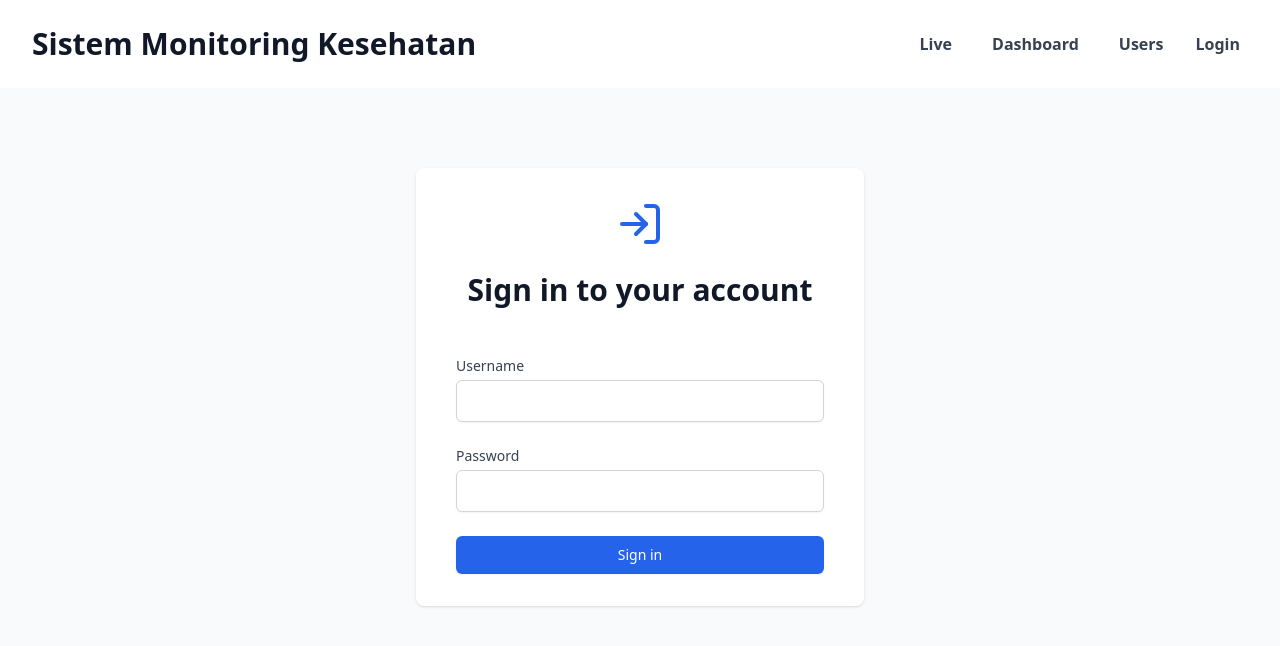
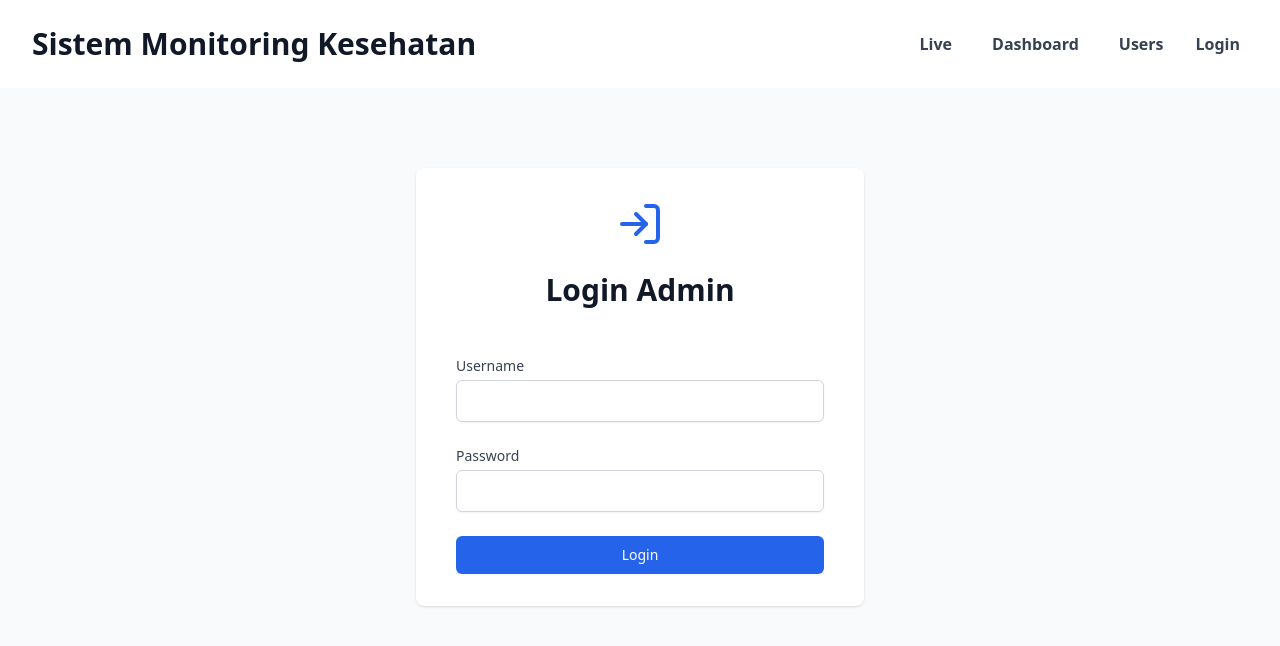
Before and after one commit to daniya-y/health-monitoring-system, a React (Vite) app: page /login in a window 1280 px wide. Shown: the top 646 px of the page. Built offline with nearby package versions, Linux system fonts and the light colour scheme; no server answers.

Commit message:
chore: change language

```diff
--- a/src/pages/Login.tsx
+++ b/src/pages/Login.tsx
@@ -52,7 +52,7 @@ function Login() {
               <LogIn className="h-12 w-12 text-blue-600" />
             </div>
             <h2 className="mt-6 mb-12 text-center text-3xl font-extrabold text-gray-900">
-              Sign in to your account
+              Login Admin
             </h2>
             <form className="space-y-6" onSubmit={handleSubmit}>
               <div>
@@ -106,7 +106,7 @@ function Login() {
                   className="w-full flex justify-center py-2 px-4 border border-transparent rounded-md shadow-sm text-sm font-medium text-white bg-blue-600 hover:bg-blue-700 focus:outline-none focus:ring-2 focus:ring-offset-2 focus:ring-blue-500 disabled:opacity-50 disabled:cursor-not-allowed"
                 >
                   {/* {loading ? "Signing in..." : "Sign in"} */}
-                  Sign in
+                  Login
                 </button>
               </div>
             </form>
--- a/src/pages/Users.tsx
+++ b/src/pages/Users.tsx
@@ -60,7 +60,7 @@ function StudentModal({ student, onClose, onSave }: StudentModalProps) {
             </div>
             <div>
               <label className="block text-sm font-medium text-gray-700">
-                Name
+                Nama
               </label>
               <input
                 type="text"
```
